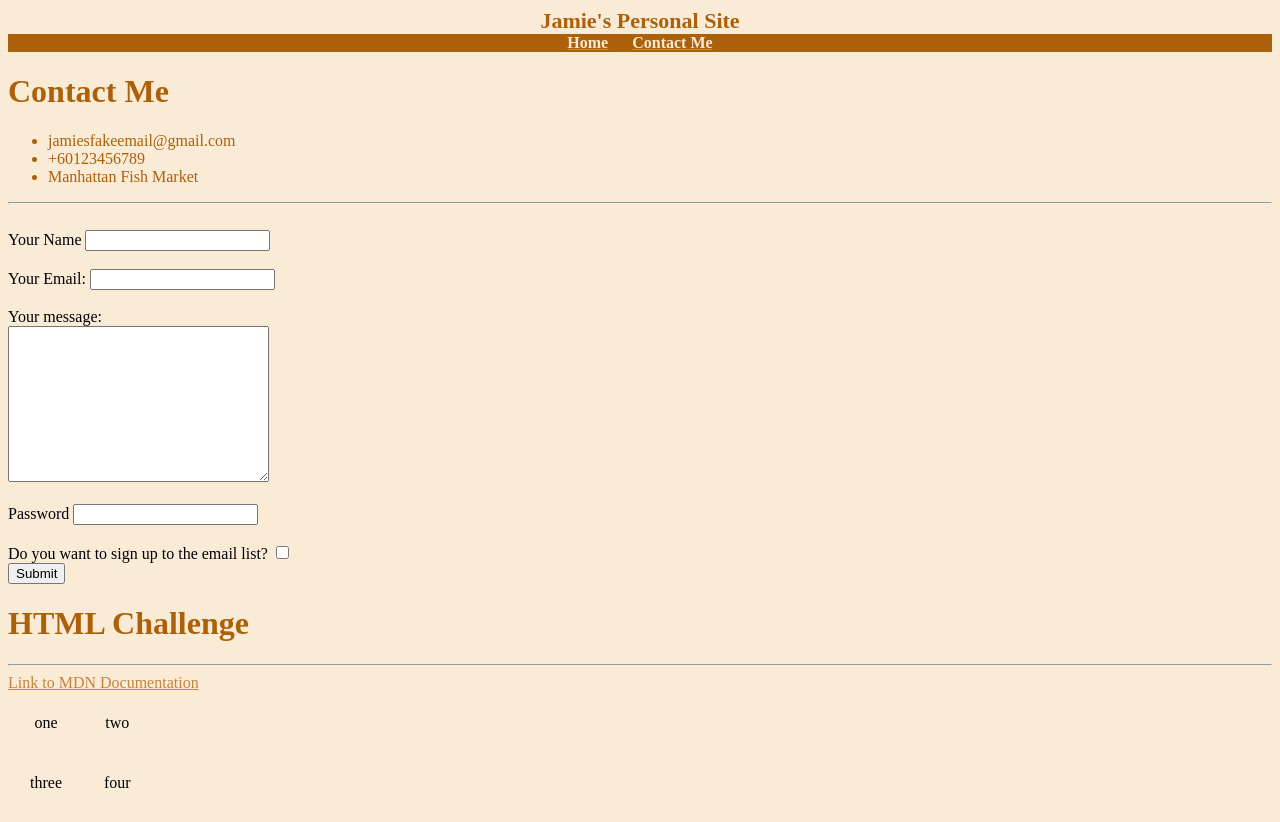
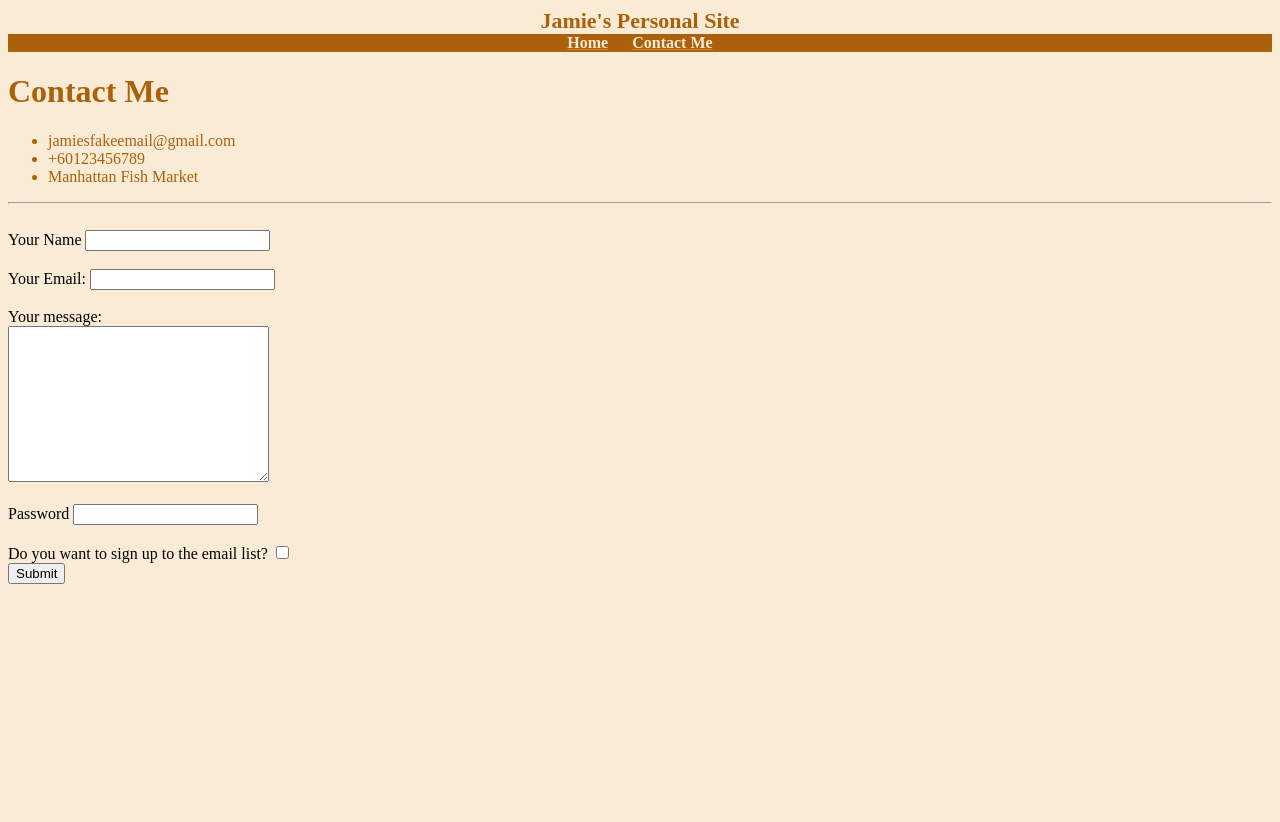
Before and after one commit to mollythejams/cv, a plain HTML site: page contact-me.html in a window 1280 px wide. After the commit the page ends 800 px from the top, so only its background shows below. Drawn offline with Linux system fonts and the light colour scheme.

Commit message:
removed html challenge

```diff
--- a/contact-me.html
+++ b/contact-me.html
@@ -81,19 +81,5 @@
       <input type="submit" name=""/>
 
     </form>
-
-    <h1>HTML Challenge</h1>
-    <hr>
-    <a href="https://developer.mozilla.org/en-US/">Link to MDN Documentation</a>
-    <table>
-      <tr>
-        <td>one</td>
-        <td>two</td>
-      </tr>
-      <tr>
-        <td>three</td>
-        <td>four</td>
-      </tr>
-    </table>
     </body>
 </html>
```
